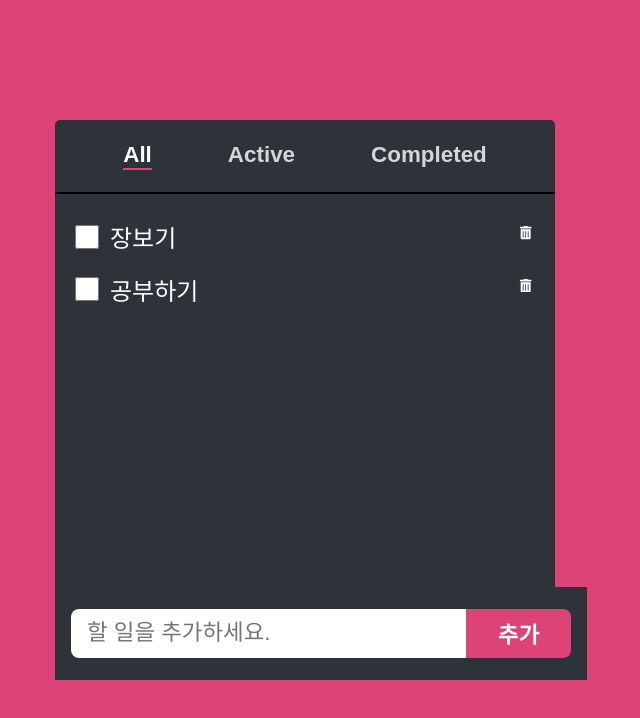
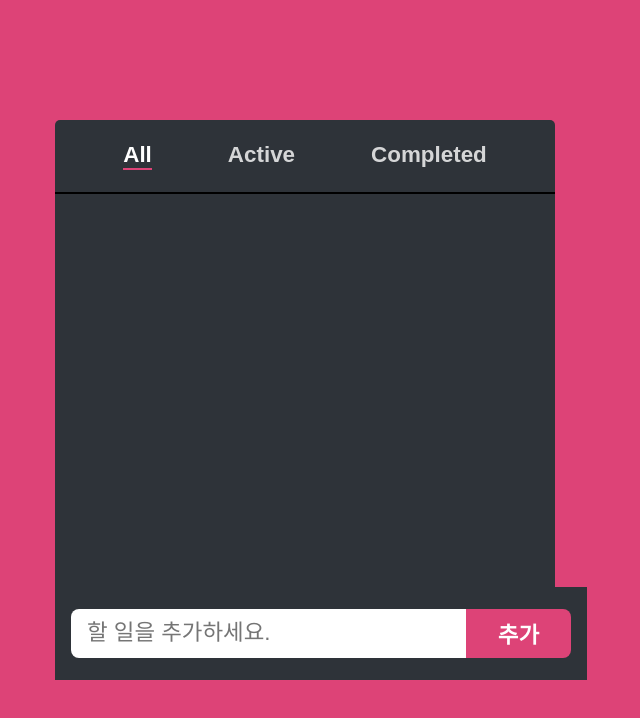
Before and after one commit to dongwook98/react-todolist, a React (Create React App) app: page / in a window 1280 px wide. Shown: the top 718 px of the page, without its empty margins (335-975 px from the left). Built offline with nearby package versions, Linux system fonts and the light colour scheme.

Commit message:
Feat: 로컬스토리지 구현

```diff
--- a/src/components/TodoList/TodoList.jsx
+++ b/src/components/TodoList/TodoList.jsx
@@ -1,21 +1,10 @@
-import React, { useState } from 'react';
+import React, { useEffect, useState } from 'react';
 import AddTodo from '../AddTodo/AddTodo';
 import Todo from '../Todo/Todo';
 import styles from './TodoList.module.css';
 
 export default function TodoList({ filter }) {
-  const [todos, setTodos] = useState([
-    {
-      id: '123',
-      text: '장보기',
-      status: 'active',
-    },
-    {
-      id: '124',
-      text: '공부하기',
-      status: 'active',
-    },
-  ]);
+  const [todos, setTodos] = useState(() => readTodoStorage());
 
   const handleAdd = (todo) => {
     //새로운 투두를 todos에 업데이트 해야 함
@@ -28,6 +17,10 @@
 
   const handleDelete = (deleted) =>
     setTodos(todos.filter((todo) => todo.id !== deleted.id));
+
+  useEffect(() => {
+    localStorage.setItem('todos', JSON.stringify(todos));
+  }, [todos]);
 
   const filtered = getFilterItems(todos, filter);
   return (
@@ -49,6 +42,12 @@
   );
 }
 
+function readTodoStorage() {
+  console.log('readTodoStorage');
+  const todos = localStorage.getItem('todos');
+  return todos ? JSON.parse(todos) : [];
+}
+
 function getFilterItems(todos, filter) {
   if (filter === 'all') {
     return todos;
--- a/src/components/TodoList/TodoList.module.css
+++ b/src/components/TodoList/TodoList.module.css
@@ -1,5 +1,6 @@
 .container {
   height: 100%;
+  min-height: 0;
   display: flex;
   flex-direction: column;
 }
```
